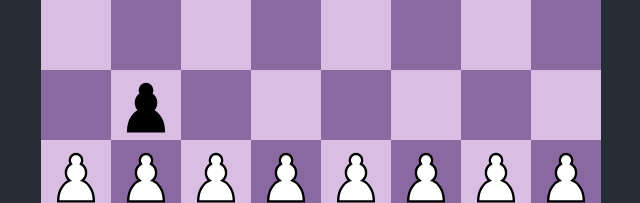
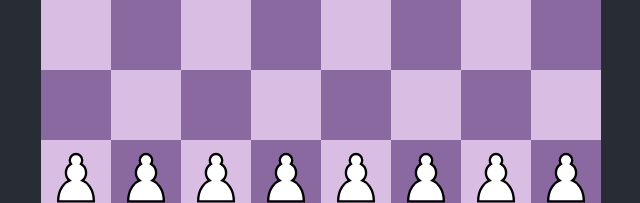
Before and after one commit to sebada001/chess-react, a React (Vite) app: page / in a window 1280 px wide. Shown: the part 444-647 px from the top of the page, without its empty margins (319-959 px from the left). Built offline with nearby package versions, Linux system fonts and the light colour scheme.

Commit message:
improve highlights and add title

```diff
--- a/index.html
+++ b/index.html
@@ -2,9 +2,9 @@
 <html lang="en">
   <head>
     <meta charset="UTF-8" />
-    <link rel="icon" type="image/svg+xml" href="/src/favicon.svg" />
+    <link rel="icon" type="image/svg+xml" href="/src/images/Chess_klt45.svg" />
     <meta name="viewport" content="width=device-width, initial-scale=1.0" />
-    <title>Vite App</title>
+    <title>Chess App</title>
   </head>
   <body>
     <div id="root"></div>
--- a/src/components/Gameboard.jsx
+++ b/src/components/Gameboard.jsx
@@ -32,31 +32,30 @@ export default function Gameboard(props) {
     }
   }, [currentPlayer]);
 
-  const clearHighlights = (boardCopy) => {
+  const clearHighlights = (board) => {
+    let boardCopy = structuredClone(board);
     for (let key in boardCopy) {
       boardCopy[key].highlight = "";
     }
-    setBoard(boardCopy);
+    return boardCopy;
   };
 
-  const highlightSpot = (coords) => {
-    let boardCopy = { ...board };
+  const highlightSpot = (coords, board) => {
+    let boardCopy = structuredClone(board);
     coords.forEach((coord) => {
-      let spotCopy = { ...board[coord] };
+      let spotCopy = structuredClone(boardCopy[coord]);
       spotCopy.highlight = spotCopy.highlight === "" ? "highlight" : "";
       boardCopy[coord] = spotCopy;
     });
-    setBoard(boardCopy);
+    return boardCopy;
   };
 
   const makeMove = (spot, coord) => {
     if (currentPiece === undefined) return;
     if (spot.highlight !== "highlight") return;
 
-    let boardCopy = {};
-    for (let key in board) {
-      boardCopy[key] = { ...board[key] };
-    }
+    let boardCopy = structuredClone(board);
+
     if (boardCopy[coord].piece !== "") {
       setEatenPieces((prev) => [...prev, boardCopy[coord].piece]);
     }
@@ -66,10 +65,11 @@ export default function Gameboard(props) {
     currentPiece.coord = spot.coord;
     currentPiece.startingPosition = false;
 
-    setBoard(boardCopy);
+    const clearedHighlights = clearHighlights(boardCopy);
+
+    setBoard(clearedHighlights);
     setCurrentPiece(undefined);
     switchTurns(boardCopy);
-    clearHighlights(boardCopy);
   };
 
   return (
@@ -91,6 +91,7 @@ export default function Gameboard(props) {
                   {spot?.piece && (
                     <Piece
                       board={board}
+                      setBoard={setBoard}
                       spot={spot}
                       highlightSpot={highlightSpot}
                       clearHighlights={clearHighlights}
--- a/src/components/Piece.jsx
+++ b/src/components/Piece.jsx
@@ -11,22 +11,30 @@ export default function Piece(props) {
     currentPlayer,
     currentPiece,
     clearHighlights,
-    playerInCheck,
+    setBoard,
   } = props;
 
   const highlightMoves = (piece, board) => {
-    if (currentPiece !== piece) {
-      clearHighlights(board);
+    if (currentPiece?.id === piece.id) {
+      if (!Object.keys(board).every((spot) => board[spot].highlight === "")) {
+        setBoard(clearHighlights(board));
+        return;
+      }
     }
-    let moves = movesDict[piece.type](piece, board);
-    let safeMoves = moveSafety(moves, board, piece, currentPlayer); //moves that would not leave your king hanging
-    // console.log(moves);
-    // console.log(safeMoves);
-    highlightSpot(safeMoves);
+
+    const cleared = clearHighlights(board);
+    const moves = movesDict[piece.type](piece, cleared);
+    const safeMoves = moveSafety(moves, cleared, piece, currentPlayer); //moves that would not leave your king hanging
+    const highlighted = highlightSpot(safeMoves, cleared);
+
+    setBoard(highlighted);
   };
+
   const handlePlay = (piece) => {
     if (piece.color !== currentPlayer.color) return;
+
     setCurrentPiece(piece);
+
     highlightMoves(piece, board);
   };
 
--- a/src/utility/classic_chess.js
+++ b/src/utility/classic_chess.js
@@ -27,7 +27,6 @@ const classicPlacement = (board) => {
   board["F8"]["piece"] = new Bishop("black", "F8");
   board["G8"]["piece"] = new Knight("black", "G8");
   board["H8"]["piece"] = new Rook("black", "H8");
-  board["B3"]["piece"] = new Pawn("black", "B3");
   letters.forEach((letter) => {
     board[`${letter}7`]["piece"] = new Pawn("black", `${letter}7`);
   });
```
Also changed, not shown: src/favicon.svg (deleted).
